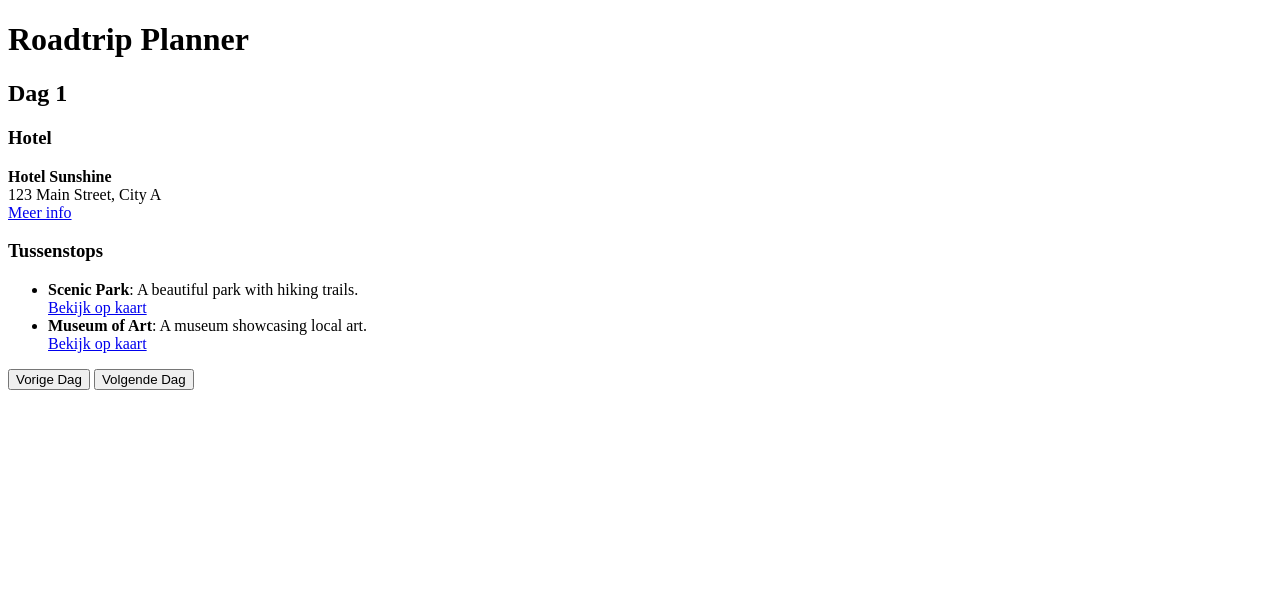
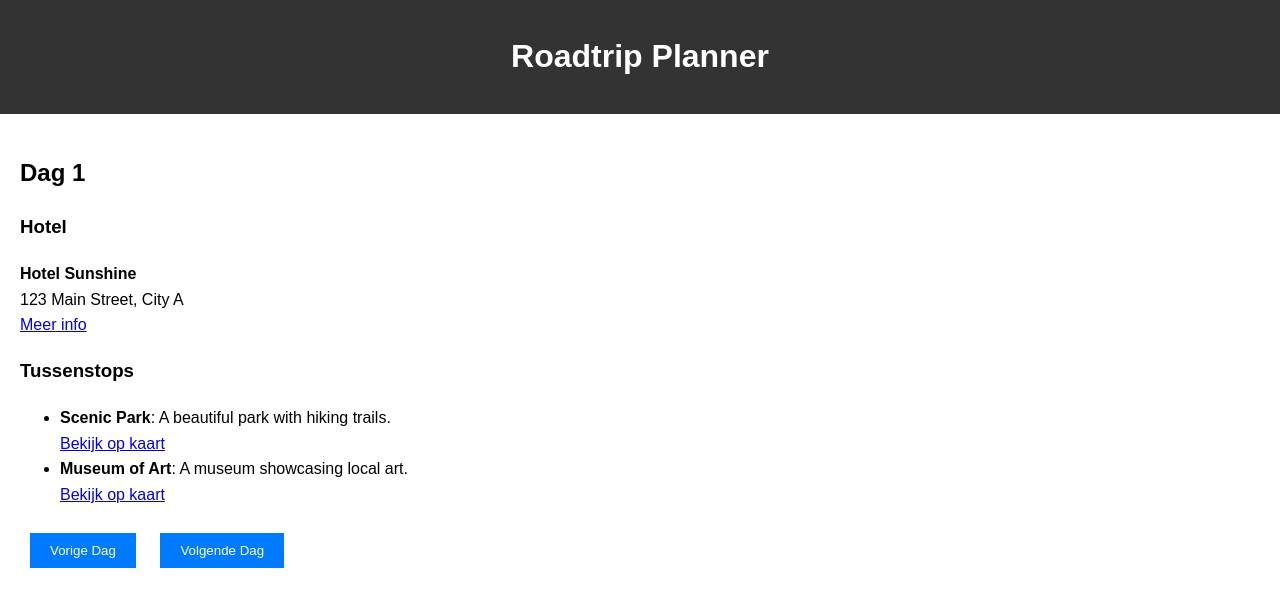
Before and after one commit to Conroy95/RoadTrip95, a plain HTML site: page index.html in a window 1280 px wide. Drawn offline with Linux system fonts and the light colour scheme.

Commit message:
Update style.css

```diff
--- a/style.css
+++ b/style.css
@@ -1 +1,31 @@
-CSS
+/* style.css */
+body {
+  font-family: Arial, sans-serif;
+  margin: 0;
+  padding: 0;
+  line-height: 1.6;
+}
+
+header {
+  background: #333;
+  color: #fff;
+  padding: 10px 20px;
+  text-align: center;
+}
+
+main {
+  padding: 20px;
+}
+
+button {
+  margin: 10px;
+  padding: 10px 20px;
+  border: none;
+  background: #007BFF;
+  color: white;
+  cursor: pointer;
+}
+
+button:disabled {
+  background: #ccc;
+}
```
